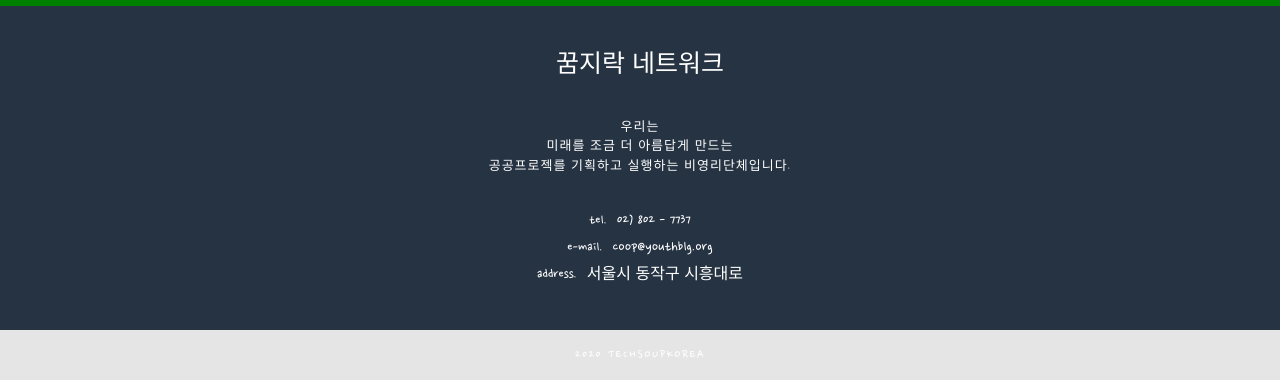
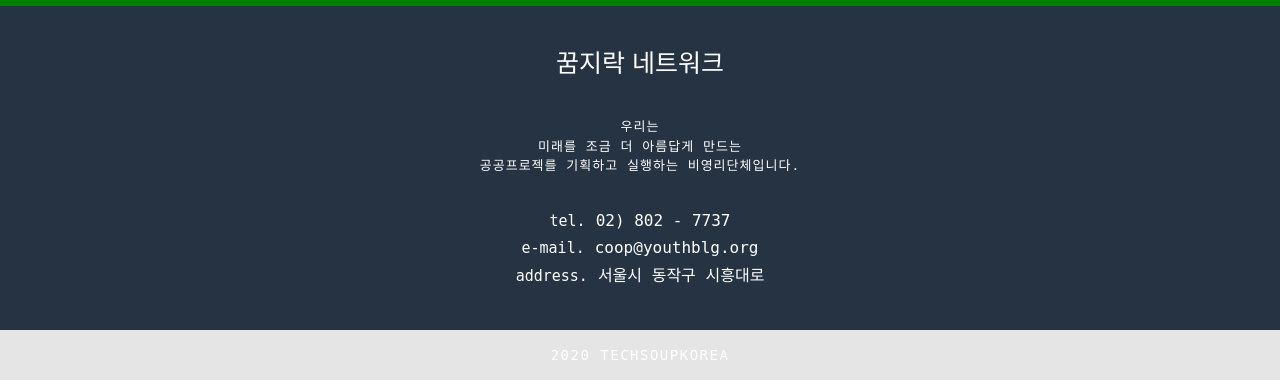
Before and after one commit to GJRProject/ggumjirak, a Django app: page /schedule/ in a window 1280 px wide. Shown: the part 1331-1711 px from the top of the page. Run offline with Django 3.2, Linux system fonts and the light colour scheme; some libraries are stand-ins or nearby versions; some web fonts are replaced.

Commit message:
css 정정
정정

```diff
--- a/project/community/templates/home.html
+++ b/project/community/templates/home.html
@@ -3,6 +3,10 @@
             <div class="board">
                 <div class="board_container">
                     <div class="board_notice">
+                        <div class="board_tit">
+                            <h4>공지사항</h4>
+                            <a href="#" class="more" title="더보기"><i class="fas fa-plus"></i></a>
+                        </div>
                         <ul>
                             <li>
                                 <a href="#"><img src="../../static/image/ggumjirak-bl-ko-short-02.png">[지캠프 메이커튜터] 아두이노 LED 조명장치 만들기 강의 진행 안내</a>
--- a/project/static/css/reset.css
+++ b/project/static/css/reset.css
@@ -17,14 +17,14 @@ a, p, div, h1, h2, h3 h4, h5, h6, ul, li {
   color: #fff;
   text-decoration: none;
 }
-div, h1, h2, h3, h4, h5, h6, header .navbar ul li, .footer_logo {
-  /*font-family: 'Nanum Gothic Coding', monospace;*/
+header, .board_tit, .footer_logo {
   font-family: 'Nanum Pen Script', cursive;
 }
-section .board li, footer {
+section, .board_container, footer {
   font-family: 'Nanum Gothic Coding', monospace;
   font-size: 15px;
 }
+
 section ul li {
   text-decoration: none;
 }
```
